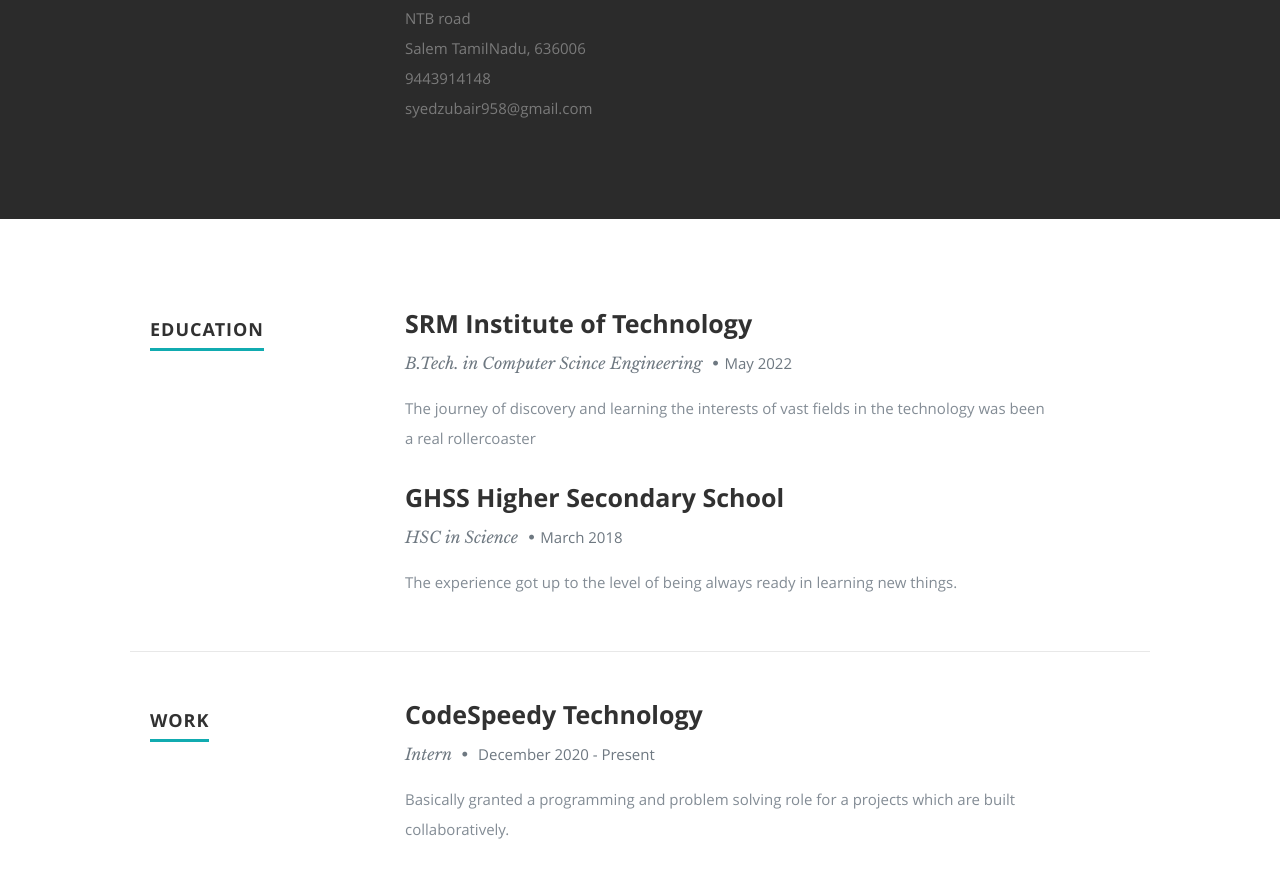
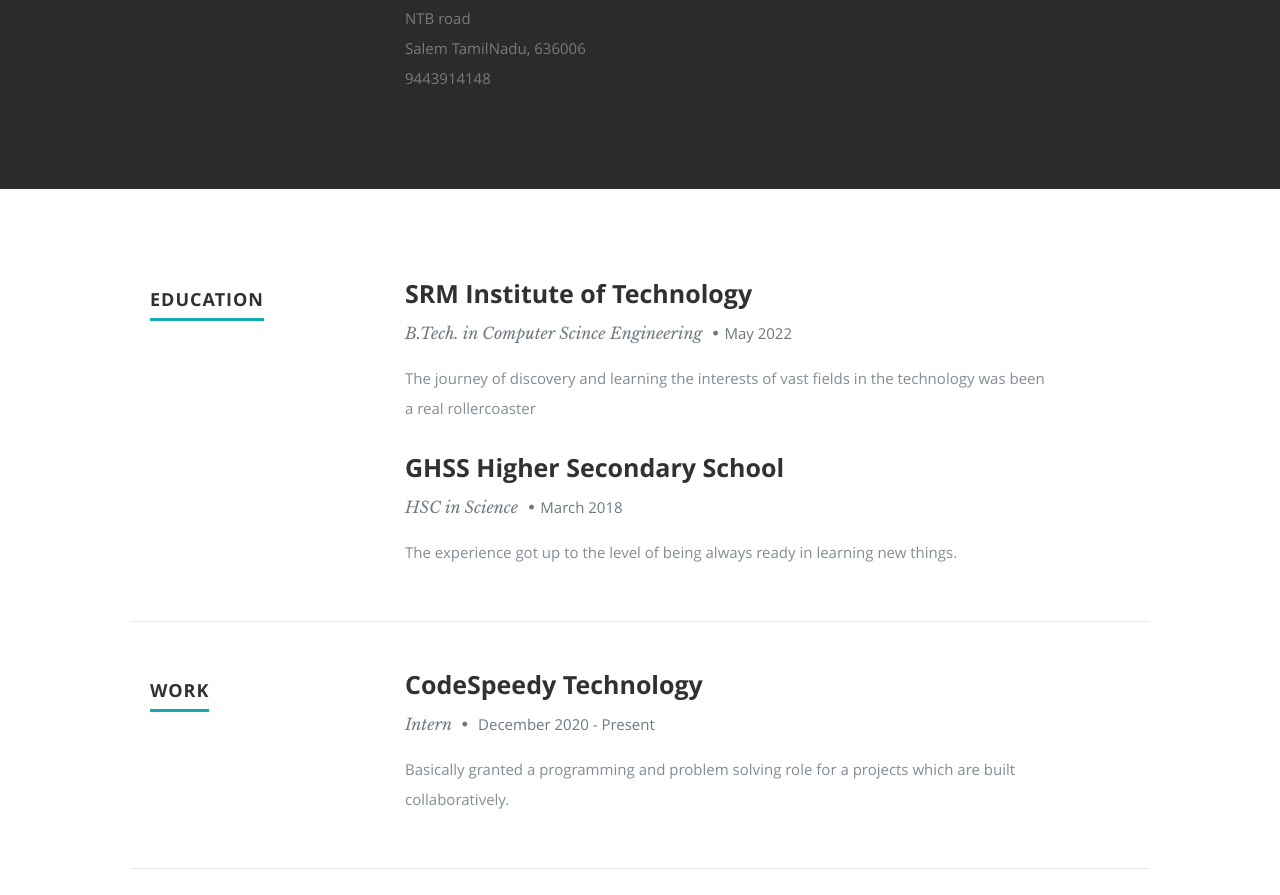
Before and after one commit to Zubair-droid/my-portfolio-site, a React (Create React App) app: page / in a window 1280 px wide. Shown: the part 1127-2022 px from the top of the page. Built offline with nearby package versions, Linux system fonts and the light colour scheme.

Commit message:
Update About.js

```diff
--- a/src/Components/About.js
+++ b/src/Components/About.js
@@ -12,7 +12,6 @@
       var state = this.props.data.address.state;
       var zip = this.props.data.address.zip;
       var phone= this.props.data.phone;
-      var email = this.props.data.email;
       var resumeDownload = this.props.data.resumedownload;
     }
 
@@ -32,10 +31,9 @@
                   <p className="address">
 						   <span>{name}</span><br />
 						   <span>{street}<br />
-						         {city} {state}, {zip}
-                   </span><br />
+						         {city} {state}, {zip} </span><br />
 						   <span>{phone}</span> <br />
-                     <span>{email}</span>
+
 					   </p>
                </div>
                <div className="columns download">
```
